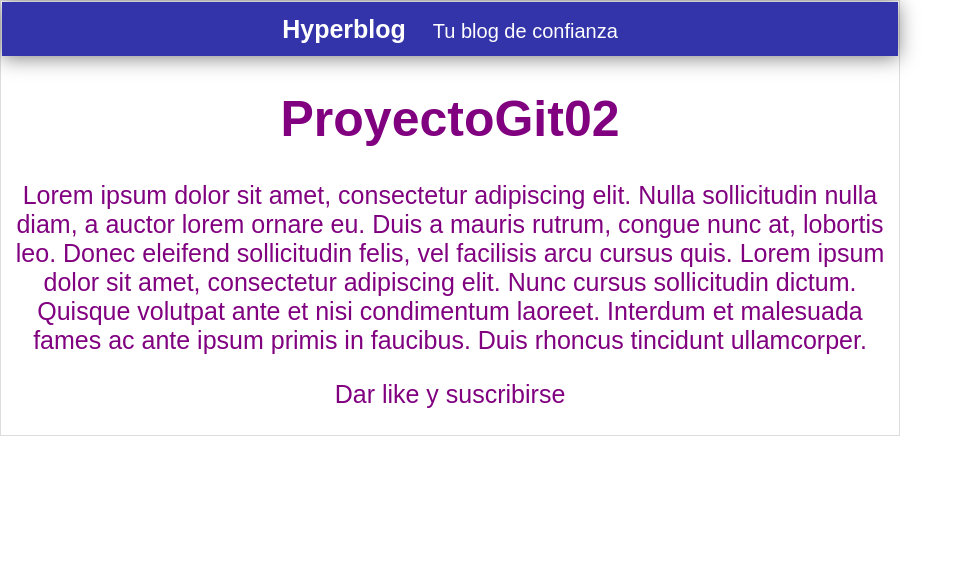
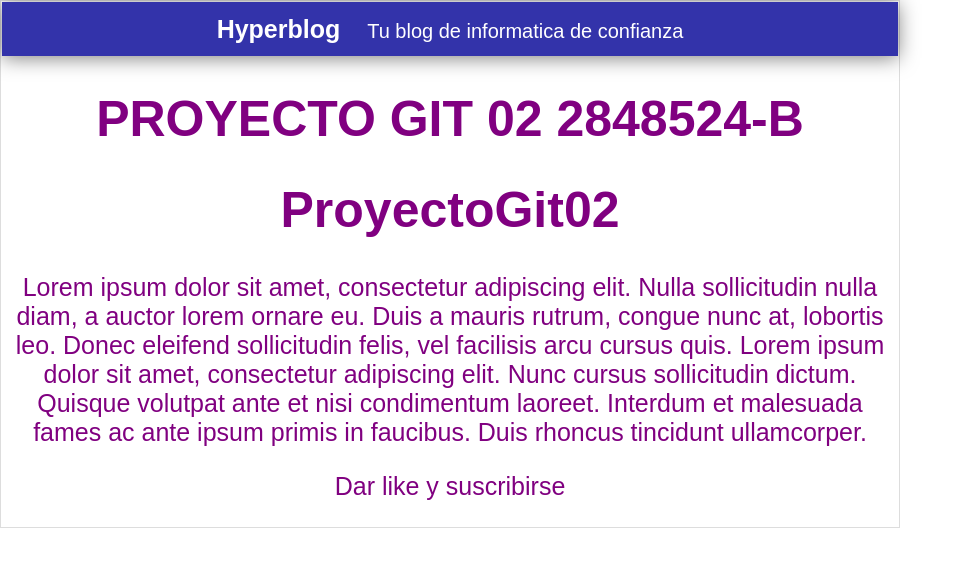
Before and after one commit to Alejxa/ProyectoGit02, a plain HTML site: page index.html in a window 1280 px wide. Shown: the whole page, without its empty margins (0-974 px from the left). Drawn offline with Linux system fonts and the light colour scheme.

Commit message:
modifica el titulo

```diff
--- a/index.html
+++ b/index.html
@@ -11,9 +11,12 @@
         <div id="header">
             Hyperblog
             <span id="tagline">
-                Tu blog de confianza
+                Tu blog de informatica de confianza
             </span>
         </div>
+    <div id="post">
+        <h1>PROYECTO GIT 02 2848524-B</h1>
+    </div>
     <h1>ProyectoGit02</h1>
     <p>Lorem ipsum dolor sit amet, consectetur adipiscing elit. Nulla sollicitudin nulla diam, a auctor lorem ornare eu. Duis a mauris rutrum, congue nunc at, lobortis leo. Donec eleifend sollicitudin felis, vel facilisis arcu cursus quis. Lorem ipsum dolor sit amet, consectetur adipiscing elit. Nunc cursus sollicitudin dictum. Quisque volutpat ante et nisi condimentum laoreet. Interdum et malesuada fames ac ante ipsum primis in faucibus. Duis rhoncus tincidunt ullamcorper.</p>
     <p>
```
